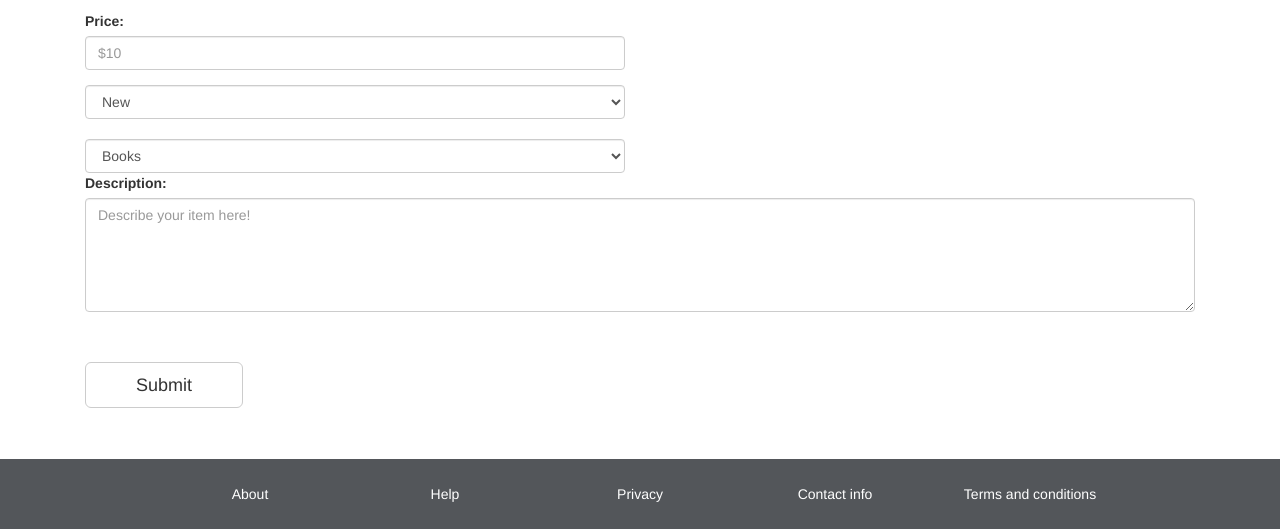
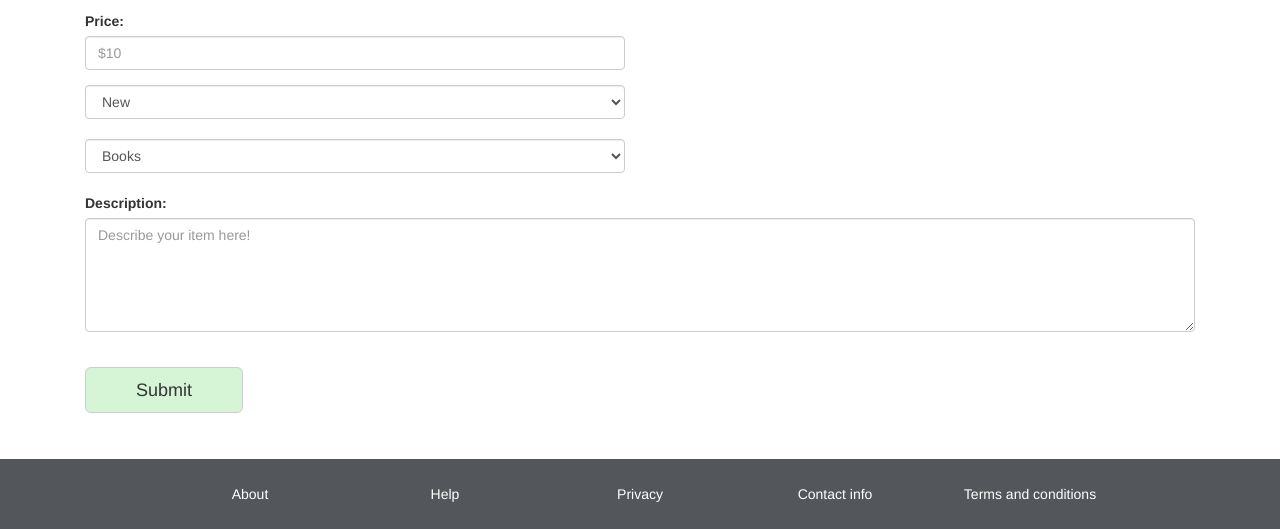
Before and after one commit to ephuong/GatorSwap, a PHP site: page /home/sell in a window 1280 px wide. Shown: the part 271-800 px from the top of the page. Run offline with PHP 8.4, Linux system fonts and the light colour scheme.

Commit message:
Trying select

```diff
--- a/application/view/home/sell.php
+++ b/application/view/home/sell.php
@@ -99,10 +99,16 @@ body {
 	line-height: 300%;
 }
 }
-#conditions-button, #quantity-button, #delivery-button, #submit-button{
+#conditions-button, #quantity-button, #delivery-button{
 	border-color: #cccccc;
 	margin-top: 15px;
 	margin-bottom: 15px;
+
+}
+
+#submit-button{
+	border-color: #cccccc;
+	background-color: #d6f5d6;
 
 }
 </style>
@@ -138,6 +144,7 @@ body {
 				  <option value="Electronics">Electronics</option>
 				  <option value="Other">Other</option>
 				</select>
+				<br>
 
 
 
```
